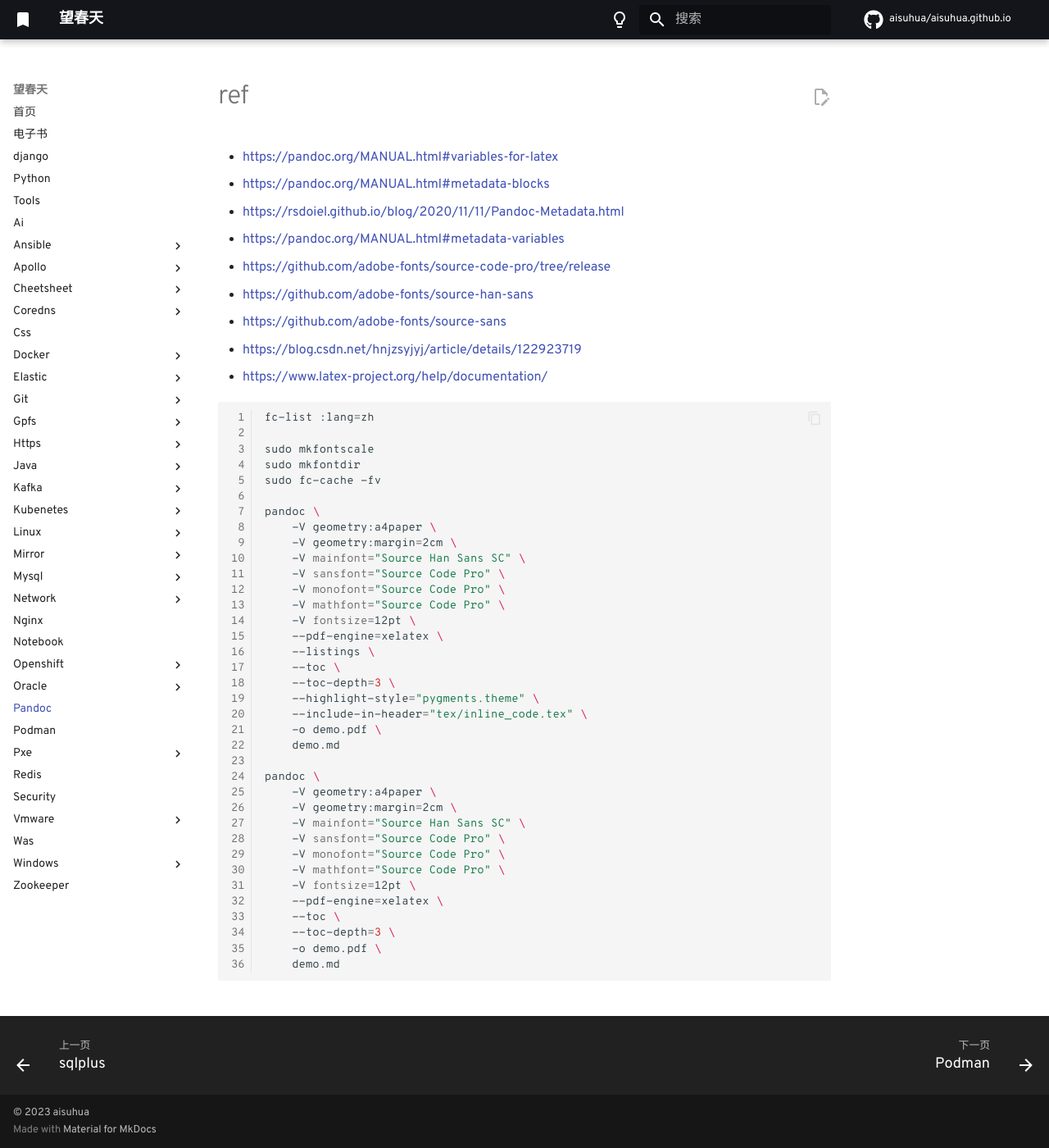
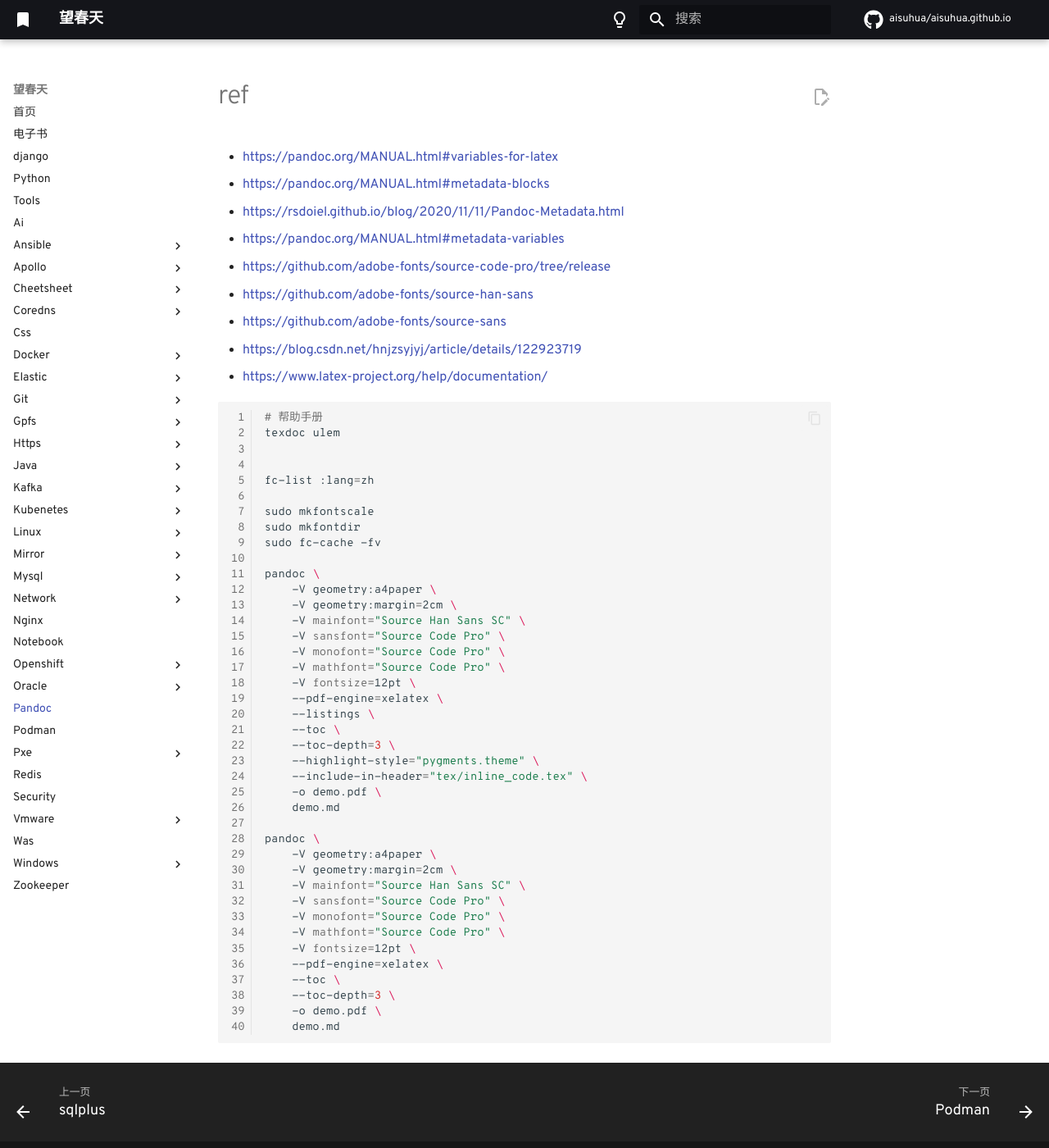
Before and after one commit to aisuhua/aisuhua.github.io, an MkDocs documentation site: the page built from docs/pandoc/README.md, in a window 1280 px wide and 1400 px high. Shown: the whole window at 82% size. Built offline with MkDocs 1.6.1 and Material for MkDocs 9.7.7, drawn with Linux system fonts in a browser that asks for light colours; comment, search, counter and statistics services are not loaded.

Commit message:
README.md

````diff
--- a/docs/pandoc/README.md
+++ b/docs/pandoc/README.md
@@ -11,6 +11,10 @@
 - https://www.latex-project.org/help/documentation/
 
 ```sh
+# 帮助手册
+texdoc ulem
+
+
 fc-list :lang=zh
 
 sudo mkfontscale
````
